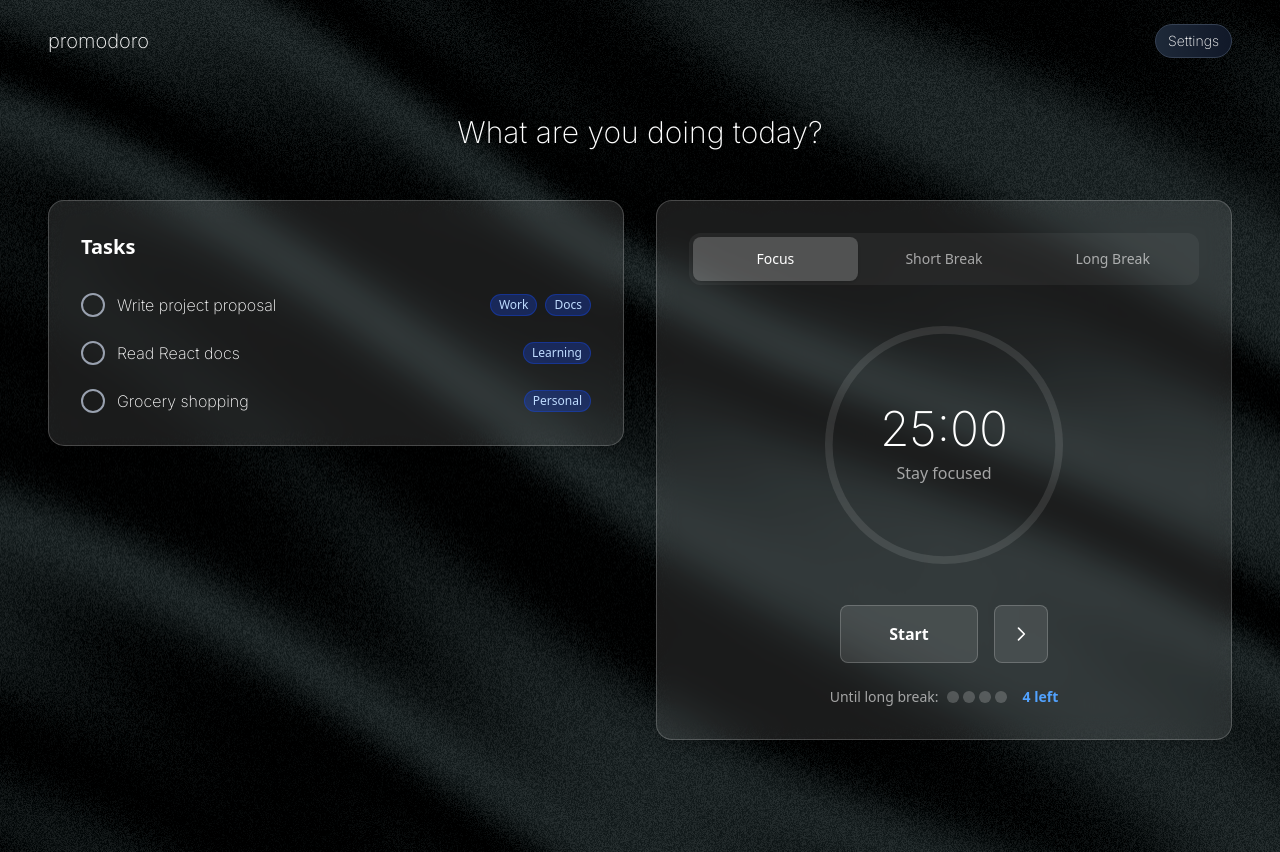
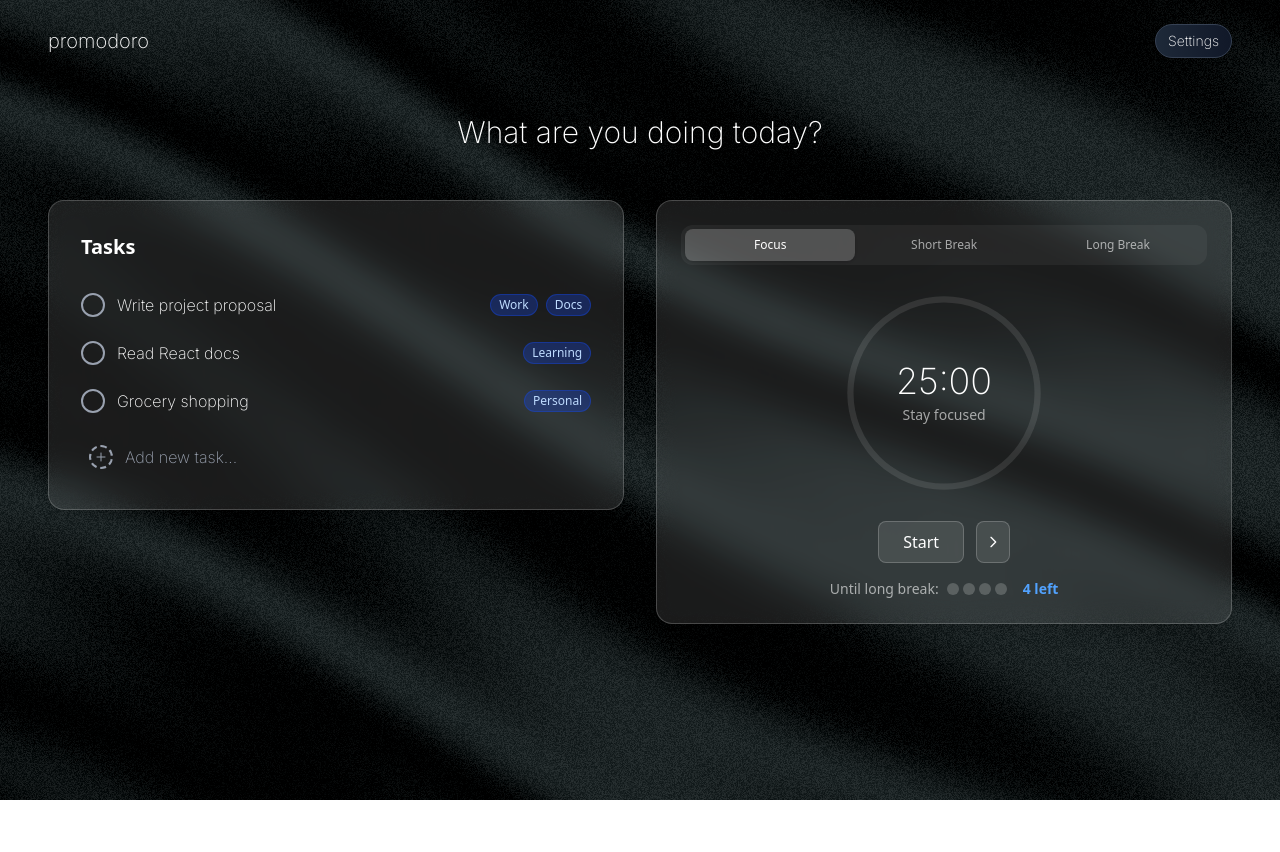
Before and after one commit to hiiramsan/promodoro, a React (Vite) app in the folder frontend/: page /home in a window 1280 px wide. After the commit the page ends 800 px from the top, so only its background shows below. Built offline with nearby package versions, Linux system fonts and the light colour scheme.

Commit message:
create tasks container

```diff
--- a/frontend/src/components/Tasks.jsx
+++ b/frontend/src/components/Tasks.jsx
@@ -22,22 +22,52 @@ const Tasks = () => {
             completed: false,
             tags: ["Personal"]
         }
-    ];
+    ];    const [tasks, setTasks] = useState(initialTasks);
+    const [showAddTask, setShowAddTask] = useState(false);
+    const [newTaskName, setNewTaskName] = useState('');
+    const [newTaskTags, setNewTaskTags] = useState('');
 
-    const [tasks, setTasks] = useState(initialTasks);
+    const toggleTask = (id) => {
+        setTasks(tasks =>
+            tasks.map(task =>
+                task.id === id ? { ...task, completed: !task.completed } : task
+            )
+        );
+    };
 
-    return (
+    const addTask = () => {
+        if (newTaskName.trim()) {
+            const newTask = {
+                id: Date.now(), // Simple ID generation
+                name: newTaskName.trim(),
+                completed: false,
+                tags: newTaskTags.trim() ? newTaskTags.split(',').map(tag => tag.trim()) : []
+            };
+            setTasks(prev => [...prev, newTask]);
+            setNewTaskName('');
+            setNewTaskTags('');
+            setShowAddTask(false);
+        }
+    };
+
+    const cancelAddTask = () => {
+        setNewTaskName('');
+        setNewTaskTags('');
+        setShowAddTask(false);
+    };    return (
         <div className="backdrop-blur-md bg-white/10 border border-white/20 rounded-2xl shadow-lg p-8 w-1/2 max-w-2xl min-w-[350px]">
             <h2 className="text-xl font-inter-bold mb-8">Tasks</h2>
+
             <ul className="space-y-6">
                 {tasks.map(task => (
                     <li key={task.id} className="flex flex-row items-center justify-between">
                         <div className="flex flex-row items-center space-x-3 flex-1 min-w-0">
                             <button
-                                className={`w-6 h-6 flex-shrink-0 rounded-full border-2 flex items-center justify-center transition-colors cursor-pointer ${task.completed
-                                    ? "bg-green-500 border-green-500"
-                                    : "border-gray-400 bg-transparent"
-                                    }`}
+                                className={`w-6 h-6 flex-shrink-0 rounded-full border-2 flex items-center justify-center transition-colors cursor-pointer ${
+                                    task.completed
+                                        ? "bg-green-500 border-green-500"
+                                        : "border-gray-400 bg-transparent"
+                                }`}
                                 aria-label={task.completed ? "Mark as incomplete" : "Mark as complete"}
                                 onClick={() => toggleTask(task.id)}
                             >
@@ -63,7 +93,58 @@ const Tasks = () => {
                         </div>
                     </li>
                 ))}
-            </ul>
+
+                {/* Add Task Button - styled like a task */}
+                <li className="flex flex-row items-center justify-between">
+                    <button
+                        onClick={() => setShowAddTask(true)}
+                        className="flex flex-row items-center space-x-3 flex-1 min-w-0 cursor-pointer hover:bg-white/5 p-2 rounded-lg transition-all duration-200"
+                    >
+                        <div className="w-6 h-6 flex-shrink-0 rounded-full border-2 border-dashed border-gray-400 flex items-center justify-center">
+                            <svg className="w-3 h-3 text-gray-400" fill="none" stroke="currentColor" strokeWidth={2} viewBox="0 0 24 24">
+                                <path strokeLinecap="round" strokeLinejoin="round" d="M12 4v16m8-8H4" />
+                            </svg>
+                        </div>
+                        <span className="font-inter text-base text-gray-400">
+                            Add new task...
+                        </span>
+                    </button>
+                </li>
+            </ul>            {/* Add Task Container - freestyle form */}
+            {showAddTask && (
+                <div className="mt-6 p-4 bg-white/5 border border-white/20 rounded-xl">
+                    <div className="space-y-3">
+                        <input
+                            type="text"
+                            value={newTaskName}
+                            onChange={(e) => setNewTaskName(e.target.value)}
+                            placeholder="What do you need to do?"
+                            className="w-full px-3 py-3 bg-transparent border-none text-white placeholder-white/50 focus:outline-none text-lg font-inter"
+                            autoFocus
+                        />
+                        <input
+                            type="text"
+                            value={newTaskTags}
+                            onChange={(e) => setNewTaskTags(e.target.value)}
+                            placeholder="Add tags: work, personal, urgent..."
+                            className="w-full px-3 py-2 bg-transparent border-none text-white placeholder-white/40 focus:outline-none text-sm"                        />
+                        <div className="flex justify-end items-center space-x-3 pt-2">
+                            <button
+                                onClick={cancelAddTask}
+                                className="text-white/60 hover:text-white font-medium transition-all duration-200 cursor-pointer"
+                            >
+                                Cancel
+                            </button>
+                            <button
+                                onClick={addTask}
+                                className="px-4 py-2 bg-black hover:bg-gray-900 text-white rounded-lg font-medium transition-all duration-200 cursor-pointer border border-white/20"
+                            >
+                                Save
+                            </button>
+                        </div>
+                    </div>
+                </div>
+            )}
         </div>
     )
 }
--- a/frontend/src/components/Timer.jsx
+++ b/frontend/src/components/Timer.jsx
@@ -117,22 +117,16 @@ const Timer = () => {
             default:
                 return 'Focus';
         }
-    }; const toggleTask = (id) => {
-        setTasks(tasks =>
-            tasks.map(task =>
-                task.id === id ? { ...task, completed: !task.completed } : task
-            )
-        );
+    };
 
-    };
     return (
-        <div className="backdrop-blur-md bg-white/10 border border-white/20 rounded-2xl shadow-lg p-8 w-1/2 flex flex-col items-center justify-center min-h-[500px]">            {/* State Tabs */}
-            <div className="flex w-full mb-8 bg-white/5 rounded-xl p-1 gap-1">
+        <div className="backdrop-blur-md bg-white/10 border border-white/20 rounded-2xl shadow-lg p-6 w-1/2 flex flex-col items-center justify-center min-h-[400px]">
+        <div className="flex w-full mb-6 bg-white/5 rounded-xl p-1 gap-1">
             {Object.values(TIMER_STATES).map((state) => (
                 <button
                     key={state}
                     onClick={() => switchToState(state)}
-                        className={`flex-1 py-3 px-4 rounded-lg text-sm font-medium transition-all duration-200 cursor-pointer ${currentState === state
+                    className={`flex-1 py-2 px-3 rounded-lg text-xs font-medium transition-all duration-200 cursor-pointer ${currentState === state
                             ? 'bg-white/20 text-white shadow-sm'
                             : 'text-white/60 hover:text-white/80 hover:bg-white/10'
                         }`}
@@ -140,11 +134,9 @@ const Timer = () => {
                     {getStateLabel(state)}
                 </button>
             ))}
-            </div>
-
-            {/* Circular Progress Timer */}
-            <div className="relative w-64 h-64 mb-8">
-                <svg className="w-64 h-64 transform -rotate-90" viewBox="0 0 100 100">
+            </div>            {/* Circular Progress Timer */}
+            <div className="relative w-52 h-52 mb-6">
+                <svg className="w-52 h-52 transform -rotate-90" viewBox="0 0 100 100">
                     {/* Background circle */}
                     <circle
                         cx="50"
@@ -171,29 +163,28 @@ const Timer = () => {
 
                 {/* Timer display */}
                 <div className="absolute inset-0 flex items-center justify-center">
-                    <div className="text-center">
-                        <div className="text-5xl font-mono font-inter mb-2">
+                    <div className="text-center">                        <div className="text-4xl font-mono font-inter mb-1">
                         {formatTime(timeLeft)}
                     </div>
-                        <div className="text-md text-white/60">
+                        <div className="text-sm text-white/60">
                             {currentState === TIMER_STATES.FOCUS ? 'Stay focused' : 'Take a break'}
                         </div>
                     </div>
                 </div>
             </div>            {/* Control buttons */}
-            <div className="flex space-x-4 mb-6">
+            <div className="relative flex justify-center mb-4">
                 <button
                     onClick={toggleTimer}
-                    className="px-12 py-4 rounded-lg font-semibold bg-white/10 hover:bg-white/20 text-white transition-all duration-200 cursor-pointer border border-white/20"
+                    className="px-6 py-2 rounded-lg font-medium bg-white/10 hover:bg-white/20 text-white transition-all duration-200 cursor-pointer border border-white/20"
                 >
                     {isActive ? 'Pause' : 'Start'}
                 </button>
                 <button
                     onClick={skipToNext}
-                    className="p-4 rounded-lg font-semibold bg-white/10 hover:bg-white/20 text-white transition-all duration-200 cursor-pointer border border-white/20"
+                    className="ml-3 p-2 rounded-lg font-medium bg-white/10 hover:bg-white/20 text-white transition-all duration-200 cursor-pointer border border-white/20"
                     title="Skip to next session"
                 >
-                    <svg className="w-5 h-5" fill="none" stroke="currentColor" strokeWidth={2} viewBox="0 0 24 24">
+                    <svg className="w-4 h-4" fill="none" stroke="currentColor" strokeWidth={2} viewBox="0 0 24 24">
                         <path strokeLinecap="round" strokeLinejoin="round" d="M9 5l7 7-7 7" />
                     </svg>
                 </button>
--- a/frontend/src/pages/Home.jsx
+++ b/frontend/src/pages/Home.jsx
@@ -3,8 +3,6 @@ import Silk from '../components/Silk';
 import Timer from '../components/Timer';
 import Navbar from '../components/Navbar';
 import Tasks from '../components/Tasks';
-
-
 
 const Home = () => {
     return (
@@ -22,11 +20,11 @@ const Home = () => {
             <div className="relative z-10">
                 <Navbar />
                 <div className="container mx-auto px-6 lg:px-12 py-8">
-                    <div className="text-center mb-12">
-                        <h1 className="text-xl lg:text-3xl font-inter leading-tight mb-4">
+                    {<div className="text-center mb-12">
+                        <h1 className="text-xl lg:text-3xl font-inter leading-tight">
                             What are you doing today?
                         </h1>
-                    </div>
+                    </div>}
                     <div className="flex justify-between items-start gap-8">
                         <Tasks />
                         <Timer />
```
Lines whose indentation alone changed are shown as unchanged.
